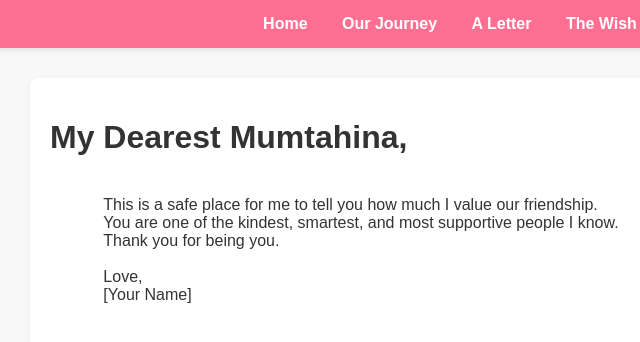
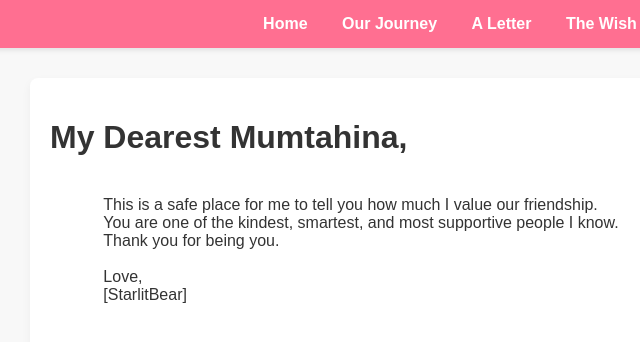
Before and after one commit to fayk1605-hub/Birthday-, a plain HTML site: page letter.html in a window 1280 px wide. Shown: the full height of the page, 190-830 px from the left. Drawn offline with Linux system fonts and the light colour scheme.

Commit message:
Update letter.html

```diff
--- a/letter.html
+++ b/letter.html
@@ -77,7 +77,7 @@ main {
             Thank you for being you.
 
             Love,
-            [Your Name]
+            [StarlitBear]
         </p>
     </main>
 
```
